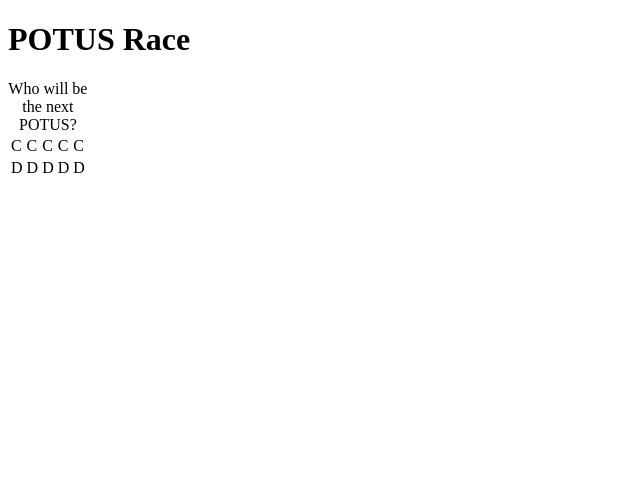
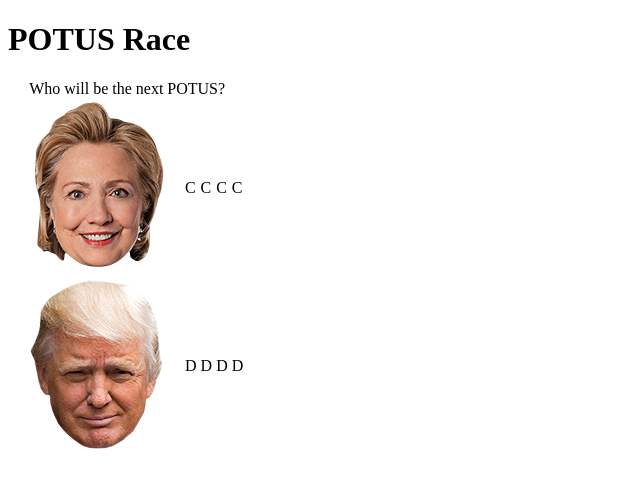
Before and after one commit to melissa-c/javascript-racer, a plain HTML site: page index.html in a window 1280 px wide. Shown: the whole page, without its empty margins (0-640 px from the left). Drawn offline with Linux system fonts and the light colour scheme.

Commit message:
if applied this commit will add images to the table

```diff
--- a/index.html
+++ b/index.html
@@ -17,7 +17,9 @@
     <caption>Who will be the next POTUS?</caption>
     <tbody>
       <tr id="player1_row">
-        <td class="active">C</td>
+        <td class="active">
+          <img class="face" src="images/clinton.png" alt="Hillary Clinton's face">
+        </td>
         <td>C</td>
         <td>C</td>
         <td>C</td>
@@ -25,7 +27,9 @@
       </tr>
 
       <tr id="player2_row">
-        <td class="active">D</td>
+        <td class="active">
+          <img class="face" src="images/trump.png" alt="Donald Trump's face">
+        </td>
         <td>D</td>
         <td>D</td>
         <td>D</td>
@@ -33,7 +37,6 @@
       </tr>
   </table>
 
-
   </main>
 
 </body>
```
